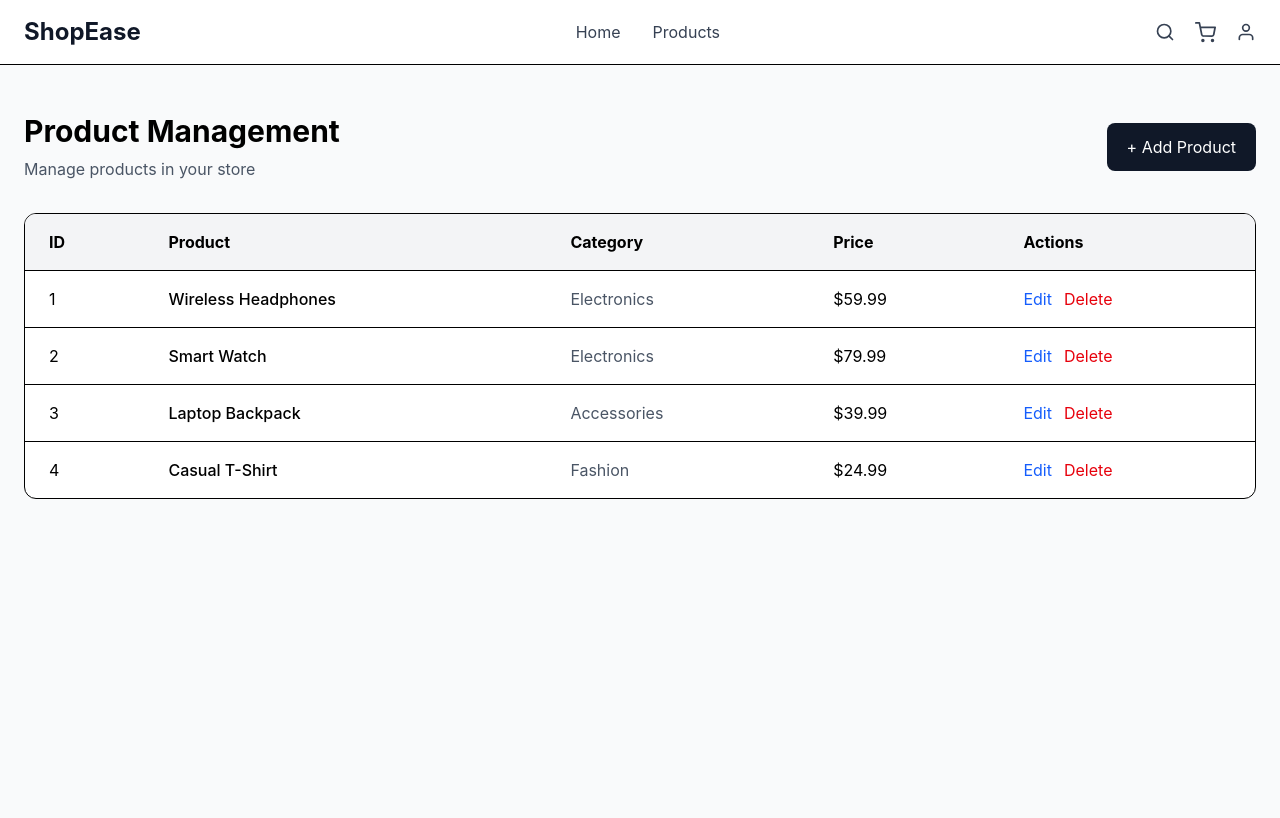
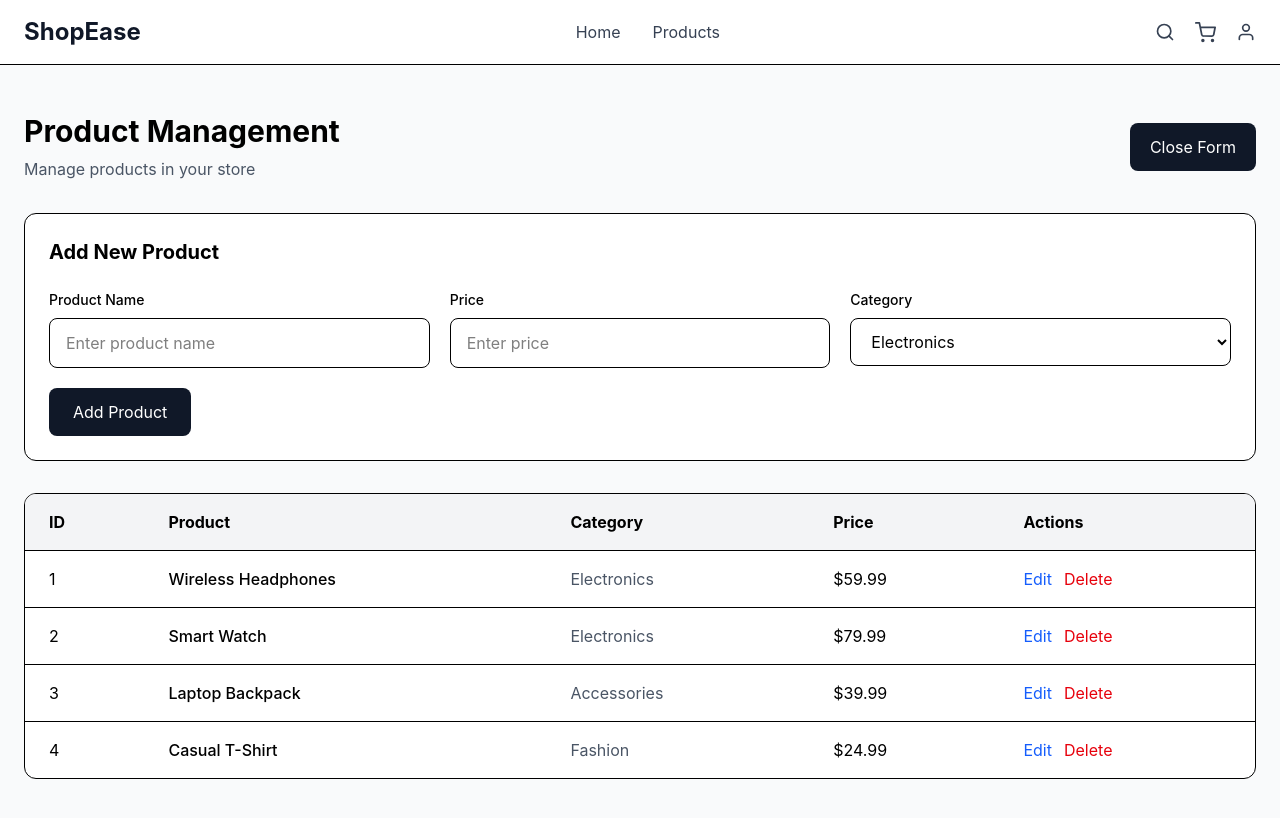
Before and after one commit to pathumnimsara/ecommerce-web, a React (Vite) app: page /admin/products in a window 1280 px wide. Both pictures are taken after a click on the button "+ Add Product". Shown: the top 818 px of the page. Built offline with nearby package versions, Linux system fonts and the light colour scheme.

Commit message:
Add admin product creation form

```diff
--- a/src/pages/admin/AdminProducts.jsx
+++ b/src/pages/admin/AdminProducts.jsx
@@ -28,6 +28,53 @@ function AdminProducts() {
     },
   ]);
 
+  const [showForm, setShowForm] = useState(false);
+
+  const [formData, setFormData] = useState({
+    name: "",
+    price: "",
+    category: "Electronics",
+  });
+
+  const handleChange = (e) => {
+    setFormData({
+      ...formData,
+      [e.target.name]: e.target.value,
+    });
+  };
+
+  const handleAddProduct = (e) => {
+    e.preventDefault();
+
+    if (
+      !formData.name ||
+      !formData.price ||
+      !formData.category
+    ) {
+      alert("Please fill in all fields.");
+      return;
+    }
+
+    const newProduct = {
+      id: products.length > 0
+        ? Math.max(...products.map((product) => product.id)) + 1
+        : 1,
+      name: formData.name,
+      price: Number(formData.price),
+      category: formData.category,
+    };
+
+    setProducts([...products, newProduct]);
+
+    setFormData({
+      name: "",
+      price: "",
+      category: "Electronics",
+    });
+
+    setShowForm(false);
+  };
+
   const handleDelete = (id) => {
     const confirmed = window.confirm(
       "Are you sure you want to delete this product?"
@@ -54,10 +101,100 @@ function AdminProducts() {
             </p>
           </div>
 
-          <button className="bg-gray-900 text-white px-5 py-3 rounded-lg hover:bg-gray-700">
-            + Add Product
+          <button
+            onClick={() => setShowForm(!showForm)}
+            className="bg-gray-900 text-white px-5 py-3 rounded-lg hover:bg-gray-700"
+          >
+            {showForm ? "Close Form" : "+ Add Product"}
           </button>
         </div>
+
+        {showForm && (
+          <div className="bg-white border rounded-xl p-6 mb-8">
+            <h2 className="text-xl font-bold mb-6">
+              Add New Product
+            </h2>
+
+            <form
+              onSubmit={handleAddProduct}
+              className="grid grid-cols-1 md:grid-cols-3 gap-5"
+            >
+              <div>
+                <label className="block text-sm font-medium mb-2">
+                  Product Name
+                </label>
+
+                <input
+                  type="text"
+                  name="name"
+                  value={formData.name}
+                  onChange={handleChange}
+                  placeholder="Enter product name"
+                  className="w-full border rounded-lg px-4 py-3"
+                />
+              </div>
+
+              <div>
+                <label className="block text-sm font-medium mb-2">
+                  Price
+                </label>
+
+                <input
+                  type="number"
+                  name="price"
+                  value={formData.price}
+                  onChange={handleChange}
+                  placeholder="Enter price"
+                  min="0"
+                  step="0.01"
+                  className="w-full border rounded-lg px-4 py-3"
+                />
+              </div>
+
+              <div>
+                <label className="block text-sm font-medium mb-2">
+                  Category
+                </label>
+
+                <select
+                  name="category"
+                  value={formData.category}
+                  onChange={handleChange}
+                  className="w-full border rounded-lg px-4 py-3 bg-white"
+                >
+                  <option value="Electronics">
+                    Electronics
+                  </option>
+
+                  <option value="Accessories">
+                    Accessories
+                  </option>
+
+                  <option value="Fashion">
+                    Fashion
+                  </option>
+
+                  <option value="Home & Living">
+                    Home & Living
+                  </option>
+
+                  <option value="Beauty">
+                    Beauty
+                  </option>
+                </select>
+              </div>
+
+              <div className="md:col-span-3">
+                <button
+                  type="submit"
+                  className="bg-gray-900 text-white px-6 py-3 rounded-lg hover:bg-gray-700"
+                >
+                  Add Product
+                </button>
+              </div>
+            </form>
+          </div>
+        )}
 
         <div className="bg-white border rounded-xl overflow-hidden">
           <div className="overflow-x-auto">
```
